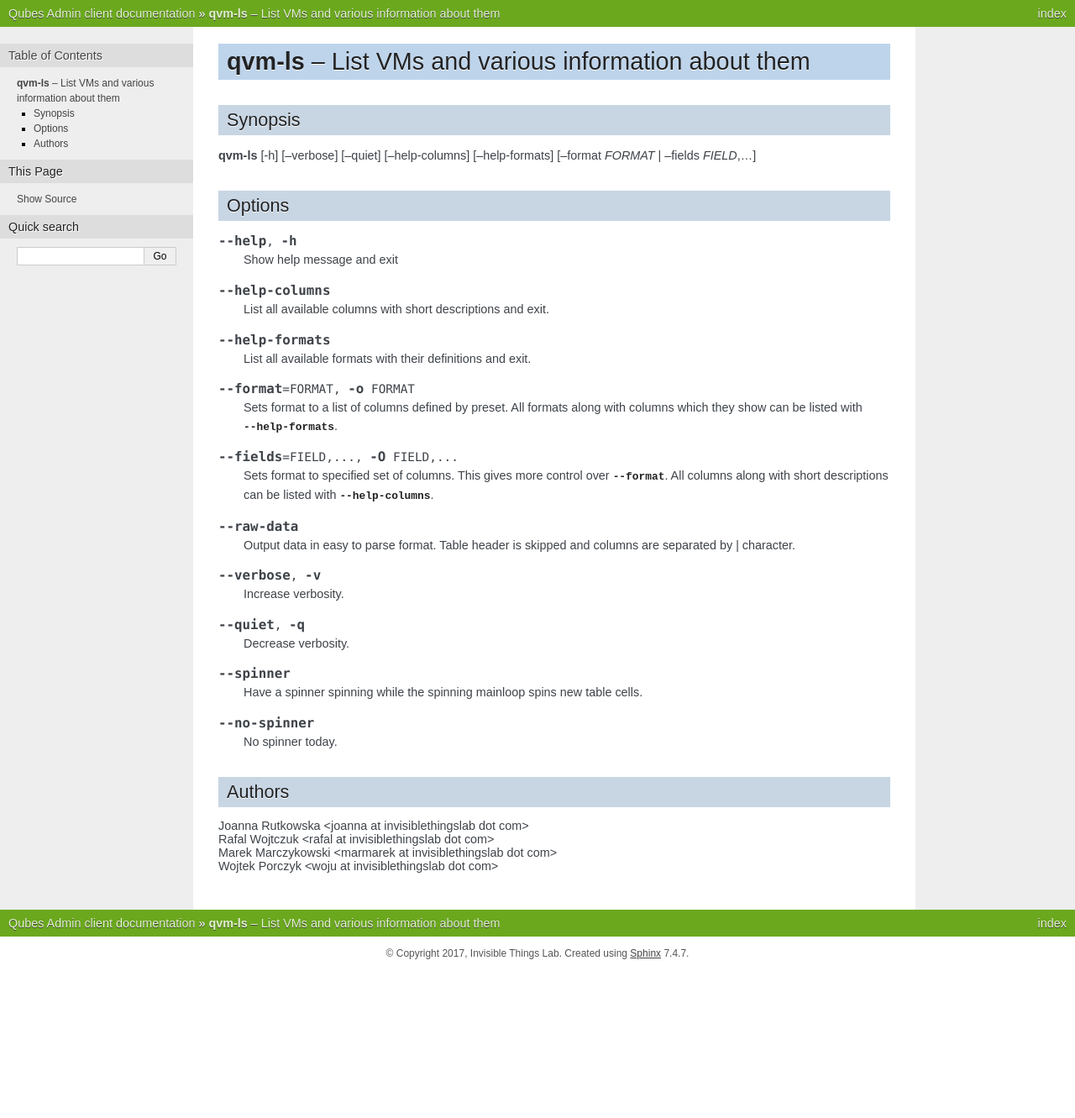
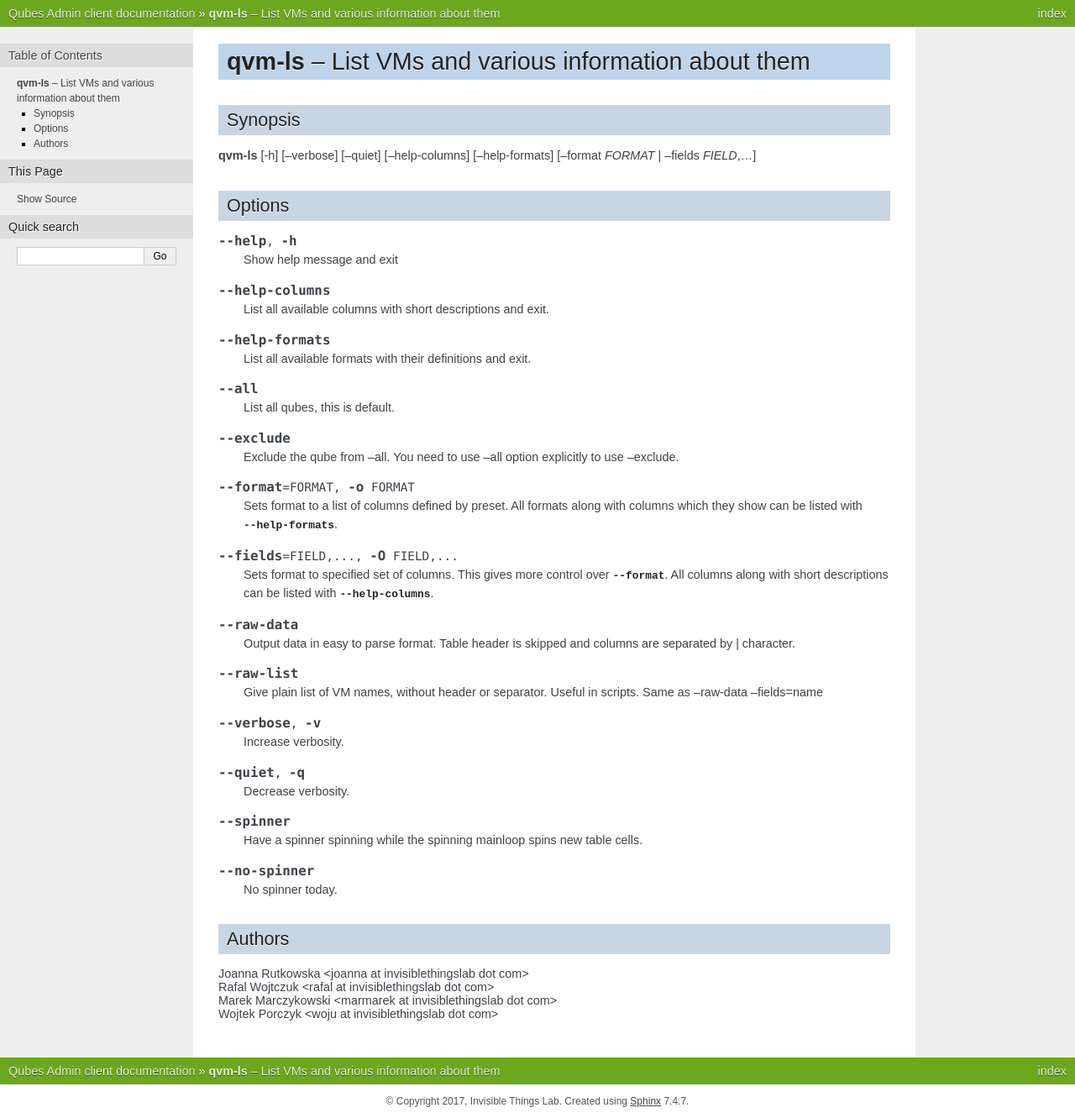
Before and after one commit to QubesOS/qubes-core-admin-client, a Sphinx documentation site: the page built from doc/manpages/qvm-ls.rst, in a window 1280 px wide. Shown: the whole page at 84% size. Built offline with Sphinx 7.4.7, drawn with Linux system fonts in a browser that asks for light colours; the version number could not be read and is left out; before the commit the page ends 1155 px from its top, so only the background shows below that.

Commit message:
tools/qvm-ls: add --raw-list option for compatibility with R3.2
There was an option to list just VM names, useful for scripting.
Preserve that for compatibility.

```diff
--- a/doc/manpages/qvm-ls.rst
+++ b/doc/manpages/qvm-ls.rst
@@ -23,6 +23,15 @@ Options
 
    List all available formats with their definitions and exit.
 
+.. option:: --all
+
+   List all qubes, this is default.
+
+.. option:: --exclude
+
+   Exclude the qube from --all. You need to use --all option explicitly to use
+   --exclude.
+
 .. option:: --format=FORMAT, -o FORMAT
 
    Sets format to a list of columns defined by preset. All formats along with
@@ -38,6 +47,11 @@ Options
 
    Output data in easy to parse format. Table header is skipped and columns are
    separated by `|` character.
+
+.. option:: --raw-list
+
+   Give plain list of VM names, without header or separator. Useful in scripts.
+   Same as --raw-data --fields=name
 
 .. option:: --verbose, -v
 
```
Also changed, not shown: 2 other files.
